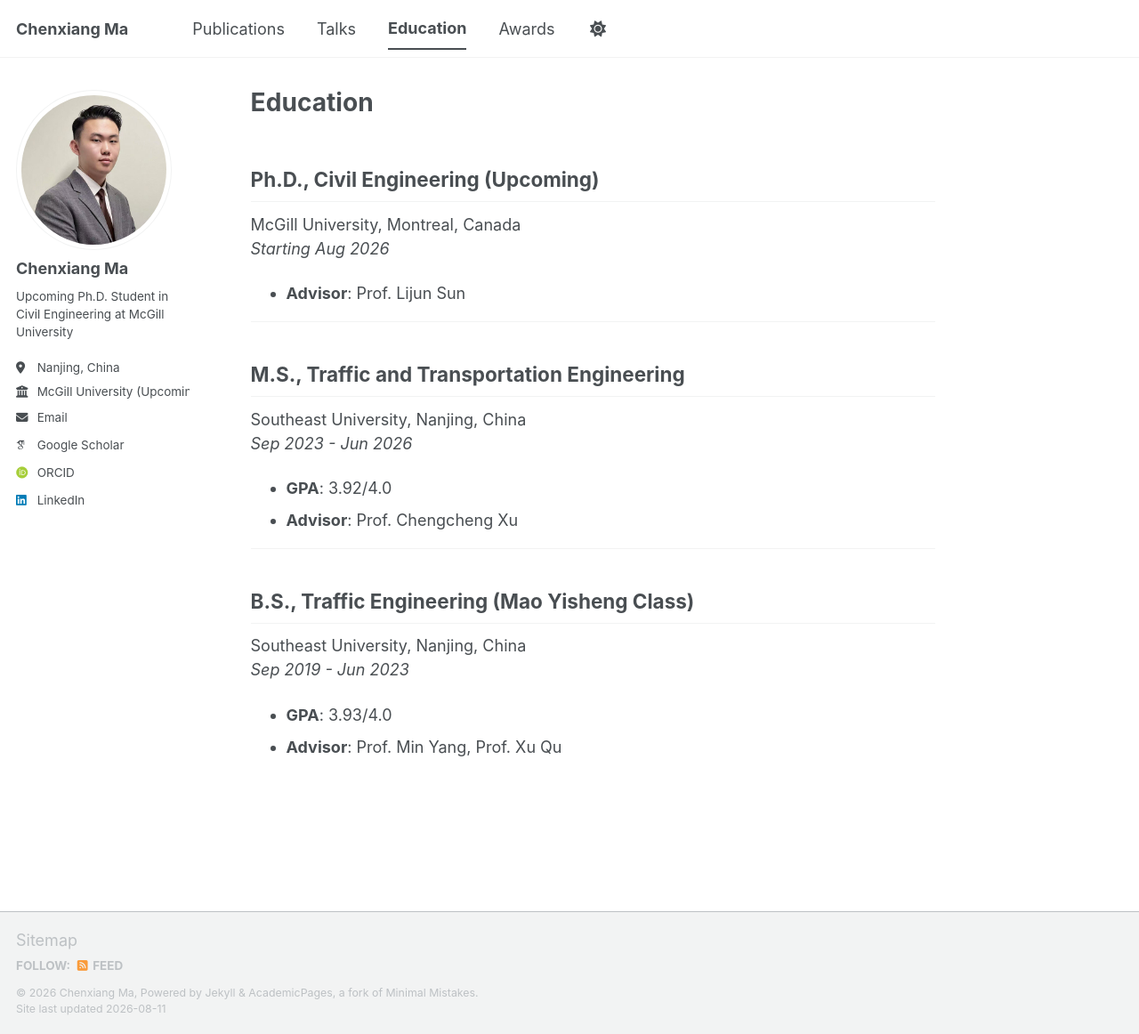
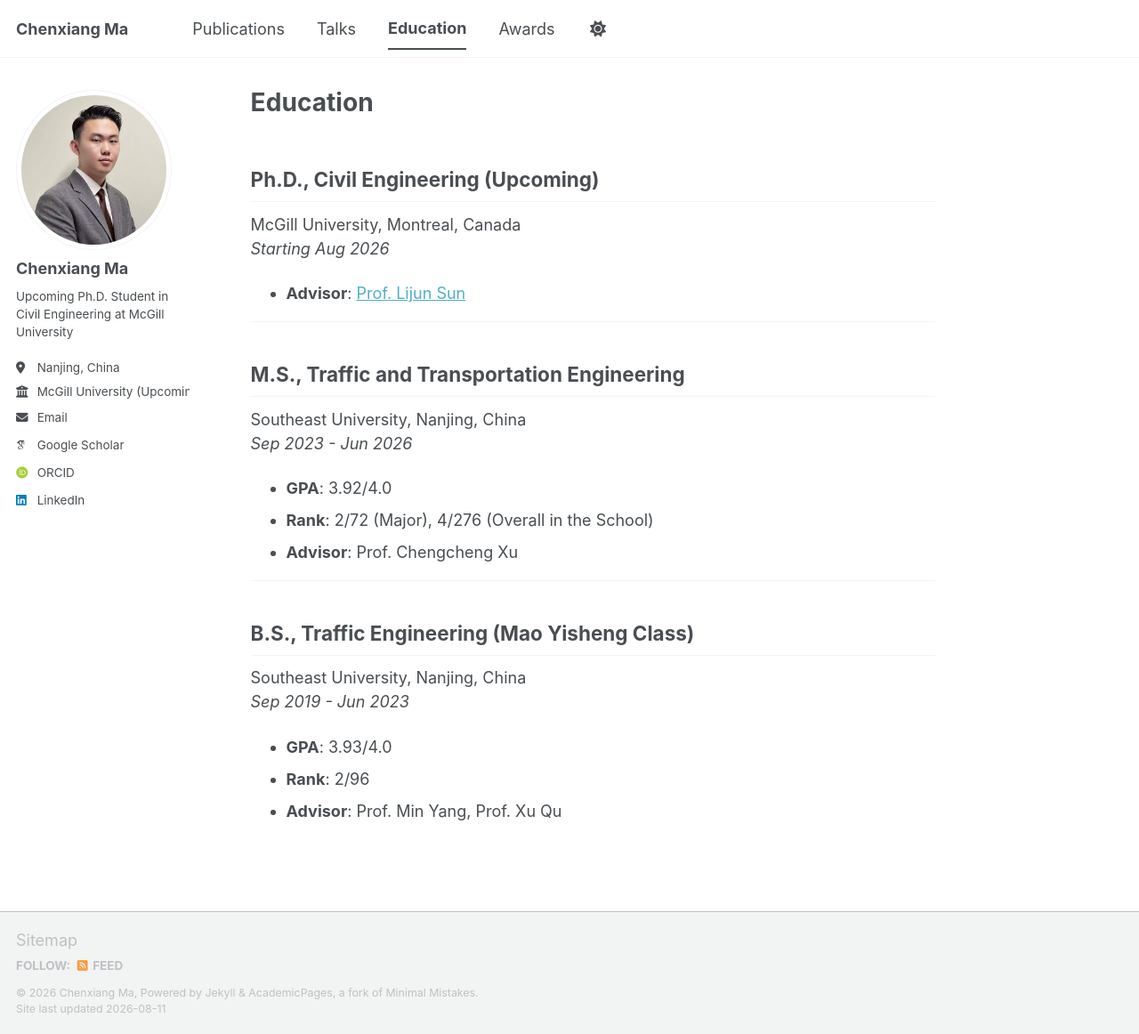
Before and after one commit to macxii23/macxii23.github.io, a Jekyll site: the page built from _pages/education.md, in a window 1280 px wide and 1162 px high. Shown: the whole window at 89% size. Built offline with Jekyll 4.4.1, drawn with Linux system fonts in a browser that asks for light colours; some web fonts are replaced; a script bundle is joined from its source files by our own code; library files that are not in the unit come from our copies.

Commit message:
Update education.md

```diff
--- a/_pages/education.md
+++ b/_pages/education.md
@@ -9,7 +9,7 @@ author_profile: true
 McGill University, Montreal, Canada<br>
 *Starting Aug 2026*
 
-- **Advisor**: Prof. Lijun Sun
+- **Advisor**: [Prof. Lijun Sun](https://scholar.google.com/citations?user=qi4IEtkAAAAJ&hl=en)
 
 ---
 
@@ -19,6 +19,7 @@ Southeast University, Nanjing, China
 *Sep 2023 - Jun 2026*
 
 - **GPA**: 3.92/4.0
+- **Rank**: 2/72 (Major), 4/276 (Overall in the School)
 - **Advisor**: Prof. Chengcheng Xu
 
 ---
@@ -29,4 +30,5 @@ Southeast University, Nanjing, China
 *Sep 2019 - Jun 2023*
 
 - **GPA**: 3.93/4.0
+- **Rank**: 2/96
 - **Advisor**: Prof. Min Yang, Prof. Xu Qu
```
